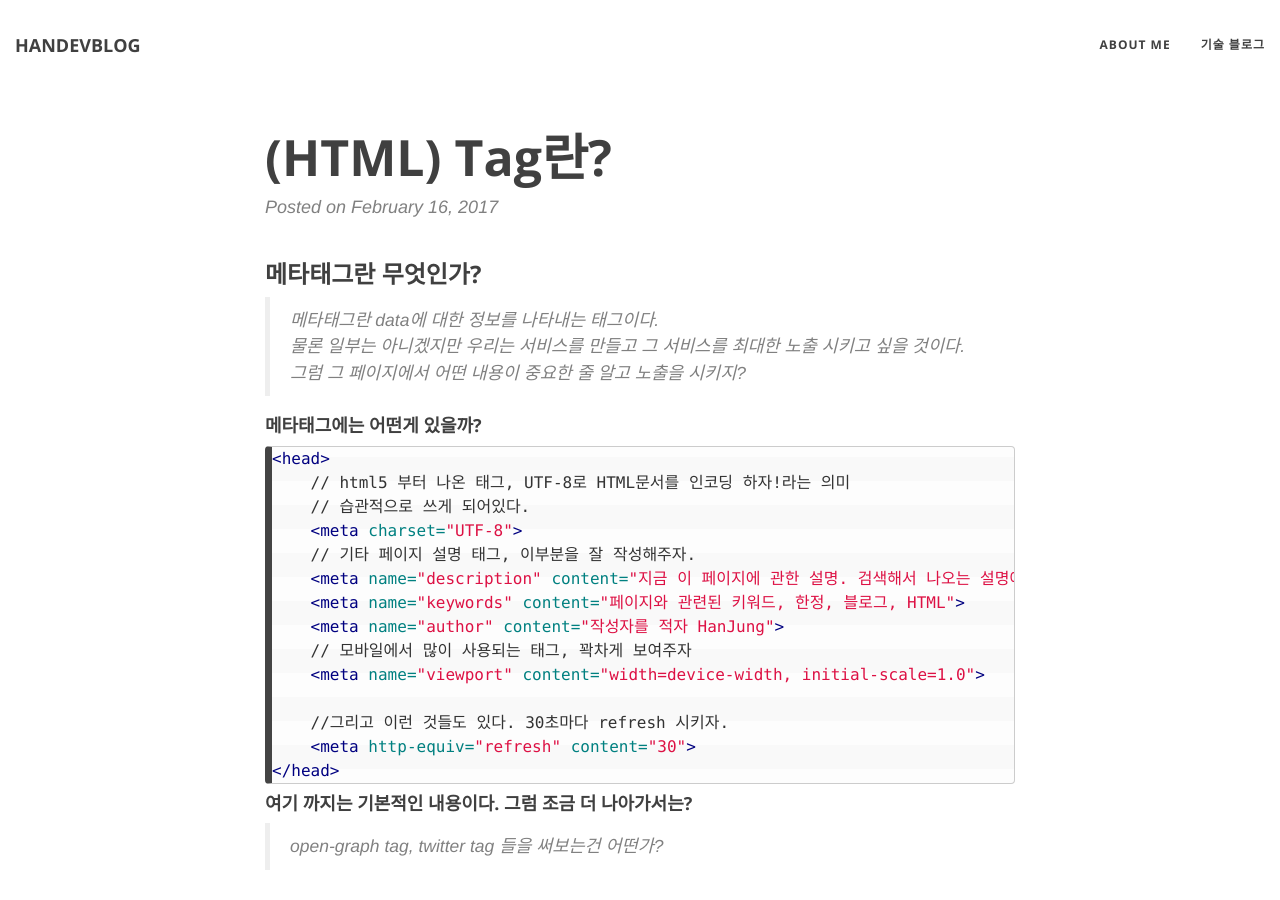
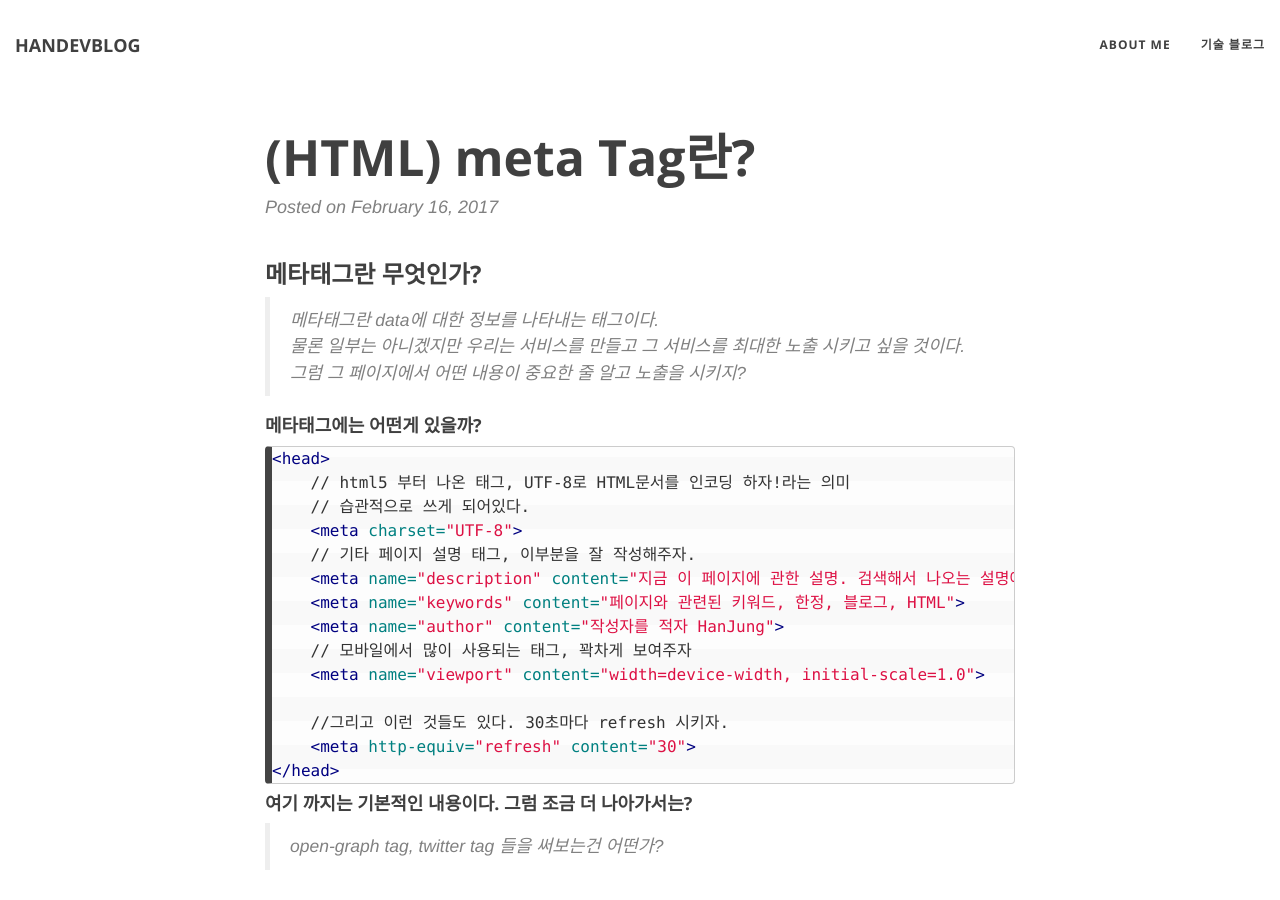
Before and after one commit to hanjungv/hanjungv.github.io, a Jekyll site: the page built from _posts/2017-02/16/2017-02-16-1_HTML_metadata.markdown, in a window 1280 px wide and 900 px high. Built offline with Jekyll 4.4.1, drawn with Linux system fonts in a browser that asks for light colours; nearby versions of some CDN libraries; comment, search, counter and statistics services are not loaded.

Commit message:
post title error

```diff
--- a/_posts/2017-02/16/2017-02-16-1_HTML_metadata.markdown
+++ b/_posts/2017-02/16/2017-02-16-1_HTML_metadata.markdown
@@ -1,7 +1,7 @@
 ---
 
 layout: post
-title: "(HTML) <meta> Tag란?"
+title: "(HTML) meta Tag란?"
 category: HTML
 
 ---
```
